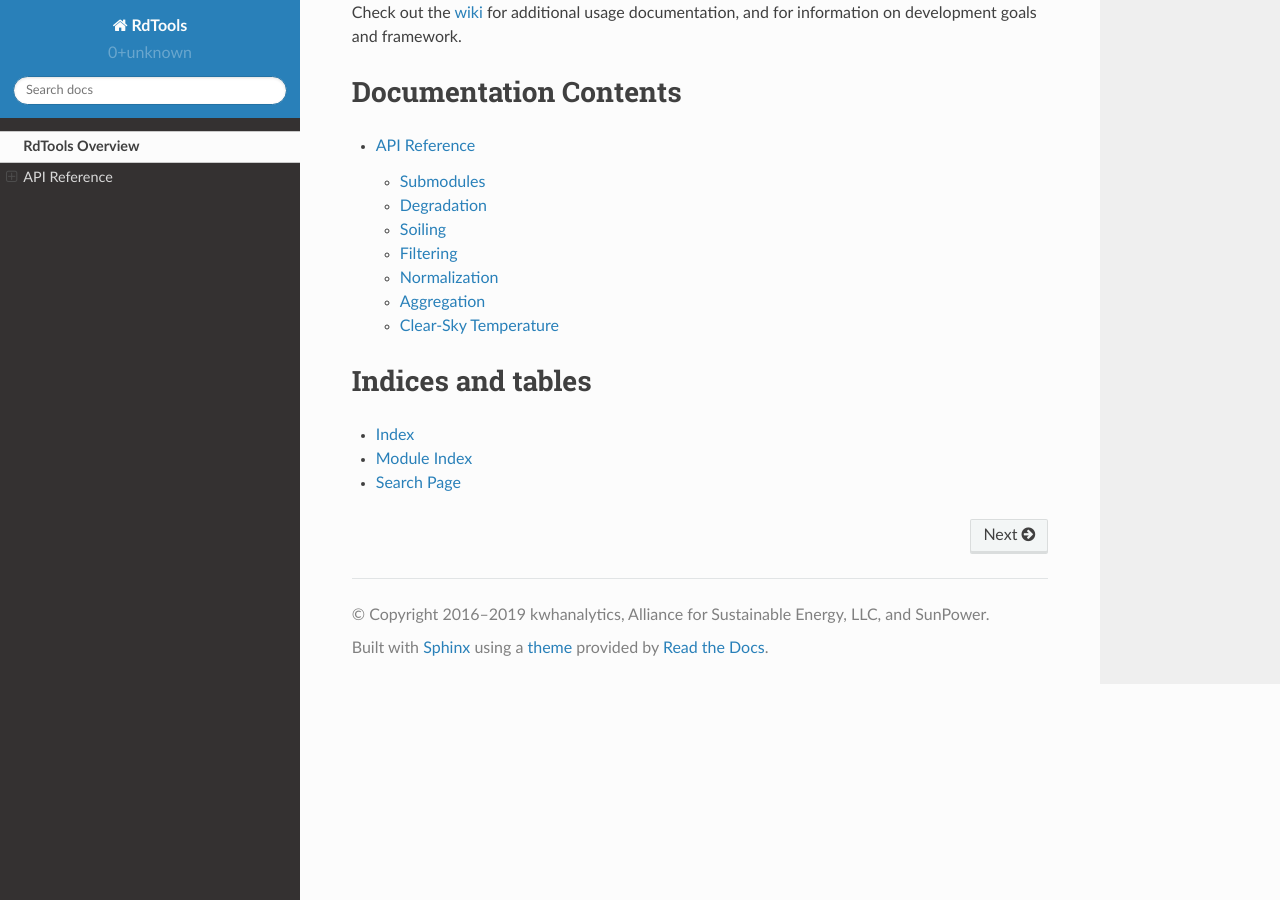
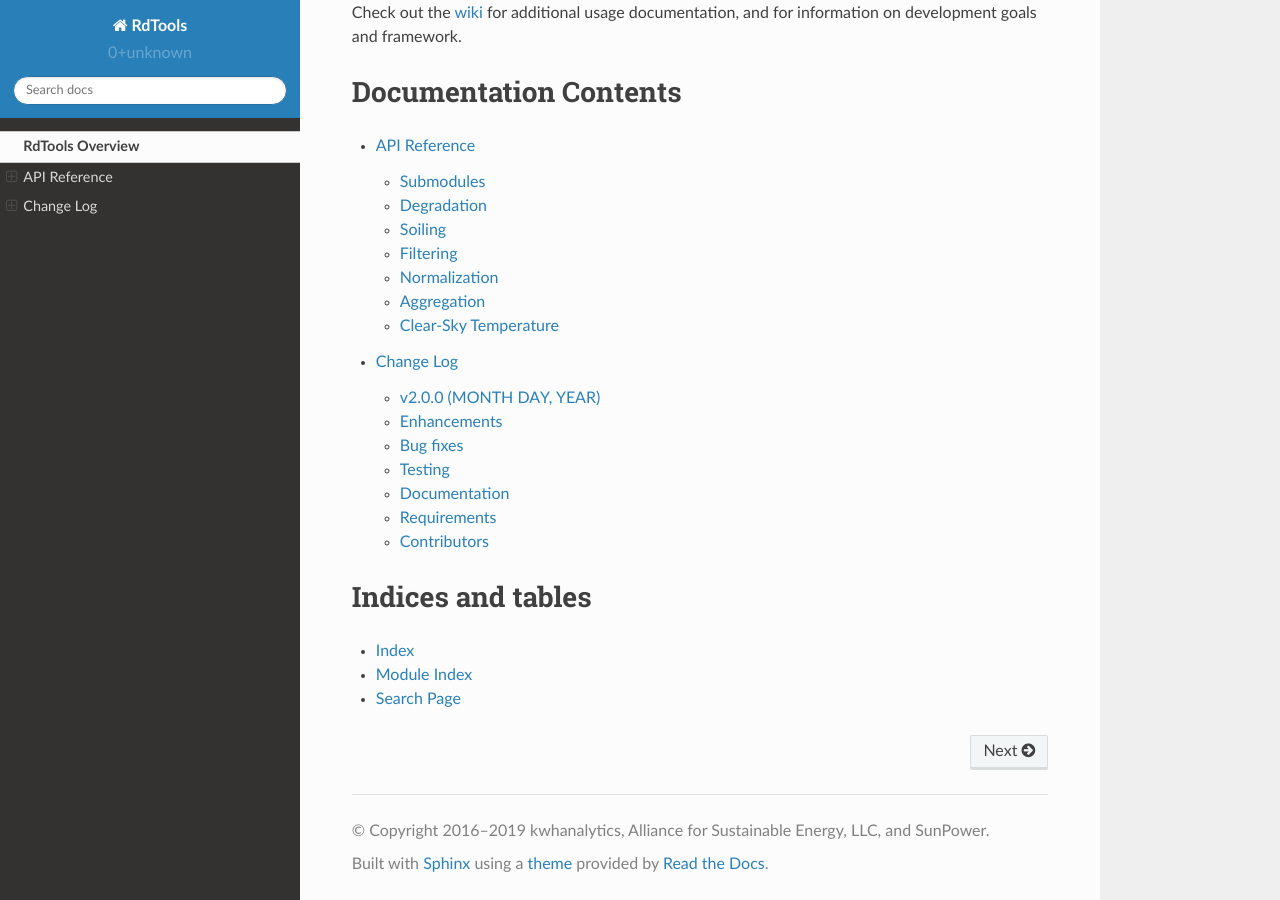
Before and after one commit to NREL/rdtools, a Sphinx documentation site: the page built from docs/sphinx/source/index.rst, in a window 1280 px wide and 900 px high, scrolled down 5019 px. Built offline with Sphinx 7.4.7 and the Read the Docs theme 2.0.0, drawn with Linux system fonts in a browser that asks for light colours; pages that are not in the unit, such as notebooks, are missing from menus.

Commit message:
add basic changelog files

```diff
--- /dev/null
+++ b/docs/sphinx/source/changelog.rst
@@ -0,0 +1,4 @@
+RdTools Change Log
+==================
+
+.. include:: changelog/v2.0.0.rst
--- a/docs/sphinx/source/index.rst
+++ b/docs/sphinx/source/index.rst
@@ -22,6 +22,7 @@ Documentation Contents
 
    In-Depth Examples <example>
    API Reference <api>
+   Change Log <changelog>
 
 Indices and tables
 ==================
```
Also changed, not shown: docs/sphinx/source/changelog/v2.0.0.rst (added, +26 -0 lines).
